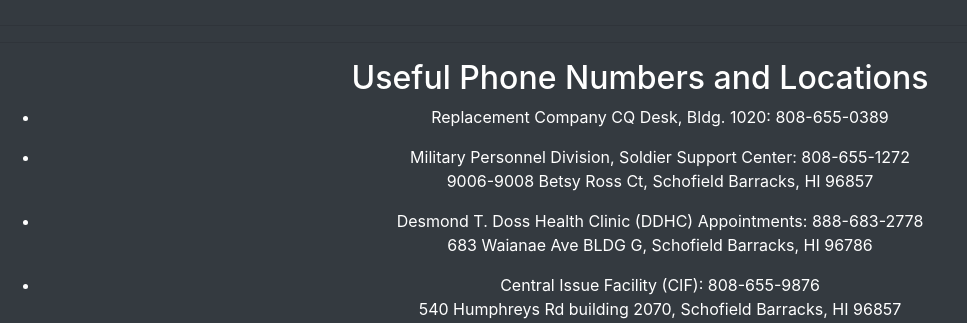
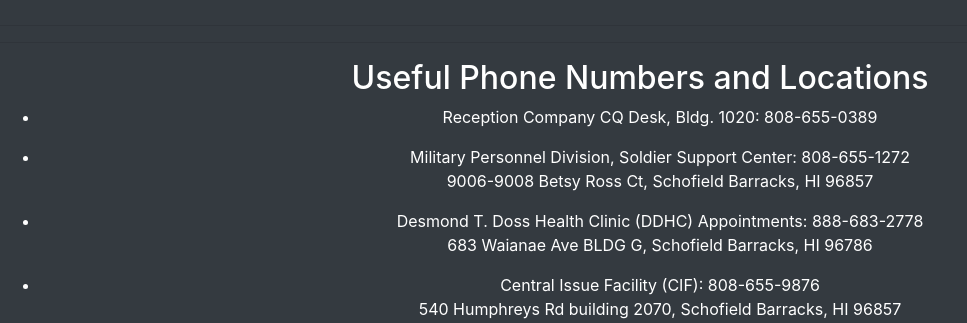
Before and after one commit to CrissyMichelle/In-processingQuestionnaire, a Flask app: page /resources in a window 1280 px wide. Shown: the part 508-831 px from the top of the page, without its empty margins (0-967 px from the left). Run offline with Flask 3, Linux system fonts and the light colour scheme; data that the repository does not hold is empty; some libraries are stand-ins or nearby versions.

Commit message:
changed Replacement -> Reception

```diff
--- a/app.py
+++ b/app.py
@@ -164,7 +164,7 @@ def send_email():
 
             cadre_member = cadre_user.email
 
-            msg = Message('Incoming REPLCo Personnel', sender='crissymichelle@proton.me', recipients=[cadre_member])
+            msg = Message('Incoming Reception Co. Personnel', sender='crissymichelle@proton.me', recipients=[cadre_member])
             msg.body = "See attached for incoming personnel data"
             with app.open_resource(excel_path) as fp:
                 msg.attach(excel_path, 'application/vnd.openxmlformats-officedocument.spreadsheetml.sheet', fp.read())
@@ -198,7 +198,7 @@ def logout():
 
 @app.route("/questionnaire", methods=["GET", "POST"])
 def page_for_inproc_users():
-    """Show and handle Replacement Company's incoming personnel questionaire"""
+    """Show and handle Reception Company's incoming personnel questionaire"""
     # but first, make sure only logged in users can get here
     if "username" not in session:
         # raise Unauthorized()
@@ -339,7 +339,7 @@ def page_for_gaining_users():
 
 @app.route("/cadre_form", methods=["GET", "POST"])
 def page_for_cadre_users():
-    """Show and handle form for Replacement Company cadre users"""
+    """Show and handle form for Reception Company cadre users"""
     # but first, make sure only logged in users can get here
     if "username" not in session:
         # raise Unauthorized()
@@ -356,7 +356,7 @@ def page_for_cadre_users():
         f_name = form.f_name.data
         l_name = form.l_name.data
 
-        # Role in Replacement Company organization
+        # Role in Reception Company organization
         role = form.role.data
         # Telephonic recall
         telephone = form.telephone.data
--- a/forms.py
+++ b/forms.py
@@ -107,7 +107,7 @@ class CreateUserForm(FlaskForm):
     password = PasswordField("password", validators=[InputRequired(), Length(min=6)])
     email = StringField("email", validators=[InputRequired()])
     type = SelectField("user type", validators=[InputRequired()],
-                       choices=[("incoming", "Incoming"), ("gainers", "Gaining Unit SM"), ("cadre", "Replacement CO Cadre")])
+                       choices=[("incoming", "Incoming"), ("gainers", "Gaining Unit SM"), ("cadre", "Reception Co. Cadre")])
 
 class GainersForm(FlaskForm):
     """Form for adding new gaining-unit users"""
--- a/models.py
+++ b/models.py
@@ -102,7 +102,7 @@ class NewSoldier(db.Model):
 
 
 class Cadre(db.Model):
-    """Models a cadre user working at Replacement Company"""
+    """Models a cadre user working at Reception Company"""
     __tablename__ = 'cadre'
 
     id = db.Column(db.Integer, primary_key=True, autoincrement=True)
--- a/templates/c-form.html
+++ b/templates/c-form.html
@@ -3,7 +3,7 @@
 {% block title %}In-Processing Questionnaire{% endblock %}
 {% block content %}
 <h3>
-    <p>For Replacement Company Cadre using this application:</p>
+    <p>For Reception Company Cadre using this application:</p>
 </h3>
     <i><p>Please fill out and submit.</p></i>
 <div class="form-container">
--- a/templates/links.html
+++ b/templates/links.html
@@ -4,7 +4,7 @@
 {% block content %}
 <h2>Useful Phone Numbers and Locations</h2>
 <ul>
-    <li>Replacement Company CQ Desk, Bldg. 1020: 808-655-0389
+    <li>Reception Company CQ Desk, Bldg. 1020: 808-655-0389
         <p></p>
     </li>
     <li>Military Personnel Division, Soldier Support Center: 808-655-1272
--- a/templates/users/cadre.html
+++ b/templates/users/cadre.html
@@ -2,7 +2,7 @@
 {% extends 'base.html' %}
 {% block title %}User Details{% endblock %}
 {% block content %}
-<h2>{{ soldier.rank_and_name }}, Replacement Company Cadre Member</h2>
+<h2>{{ soldier.rank_and_name }}, Reception Company Cadre Member</h2>
 <p><img src="{{ soldier.cadre_user.image_url }}" class="detail-profile-image"></p>
 <p>Rank: {{ soldier.cadre_user.rank }}</p>
 <p>First Name: {{ soldier.cadre_user.first_name }}</p>
--- a/templates/users/deets.html
+++ b/templates/users/deets.html
@@ -2,7 +2,7 @@
 {% extends 'base.html' %}
 {% block title %}User Details{% endblock %}
 {% block content %}
-<h2>{{ soldier.rank_and_name }}, Replacement Company Details</h2>
+<h2>{{ soldier.rank_and_name }}, Incoming Soldier Details</h2>
 <p><img src="{{ soldier.incoming_user.image_url }}" class="detail-profile-image"></p>
 <p>Rank: {{ soldier.incoming_user.rank }}</p>
 <p>First Name: {{ soldier.incoming_user.first_name }}</p>
--- a/templates/users/show.html
+++ b/templates/users/show.html
@@ -16,7 +16,7 @@
       {% endif %}
       <h3>{{ user.gainers.role }}</h3>
     {% elif user.type == 'cadre' %}
-        <p>Replacement Company Cadre Member</p>
+        <p>Reception Company Cadre Member</p>
         <h3>{{ user.cadre.role }}</h3>
     {% elif user.type == 'incoming' %}
         <h3>{{ user.incoming.role }}</h3>
```
